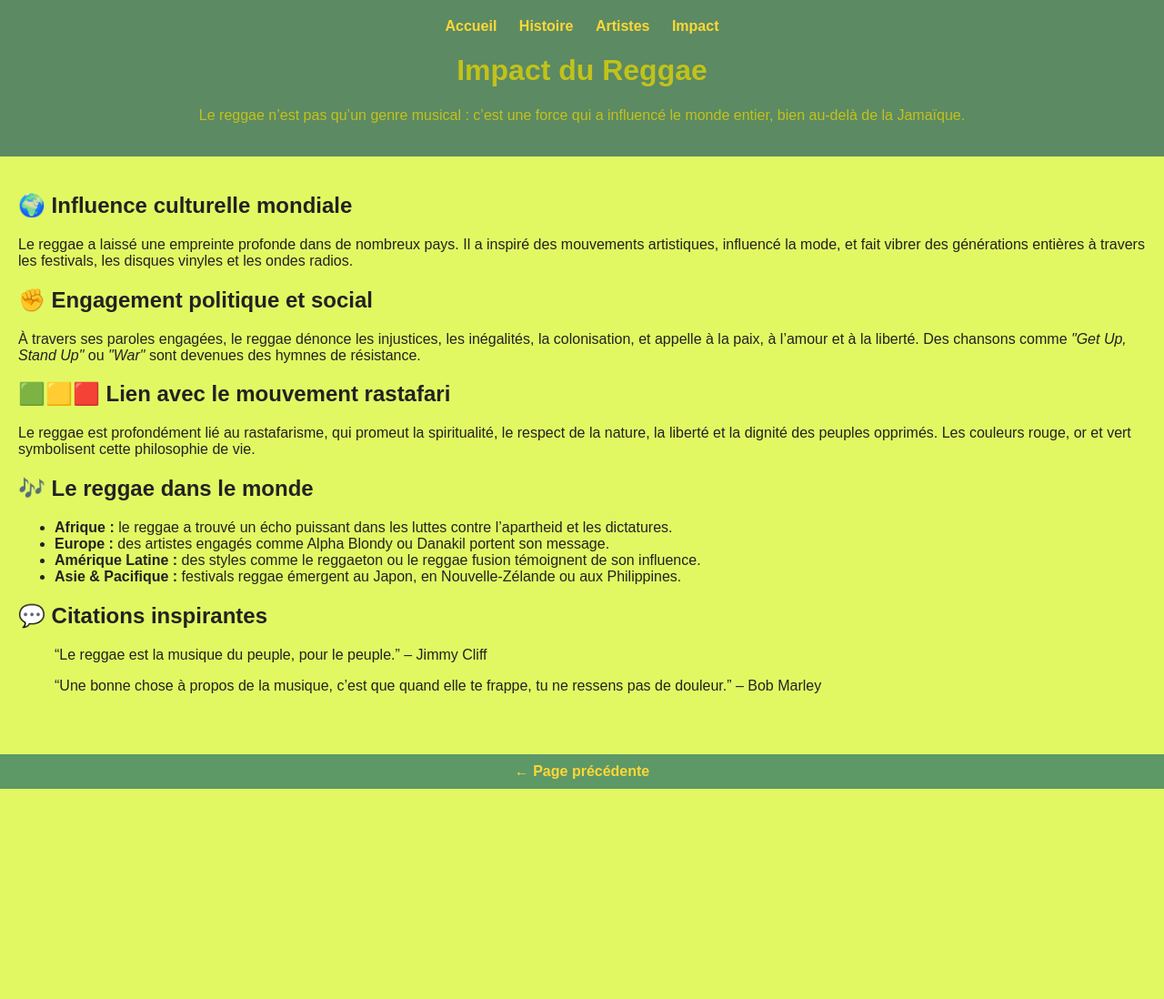
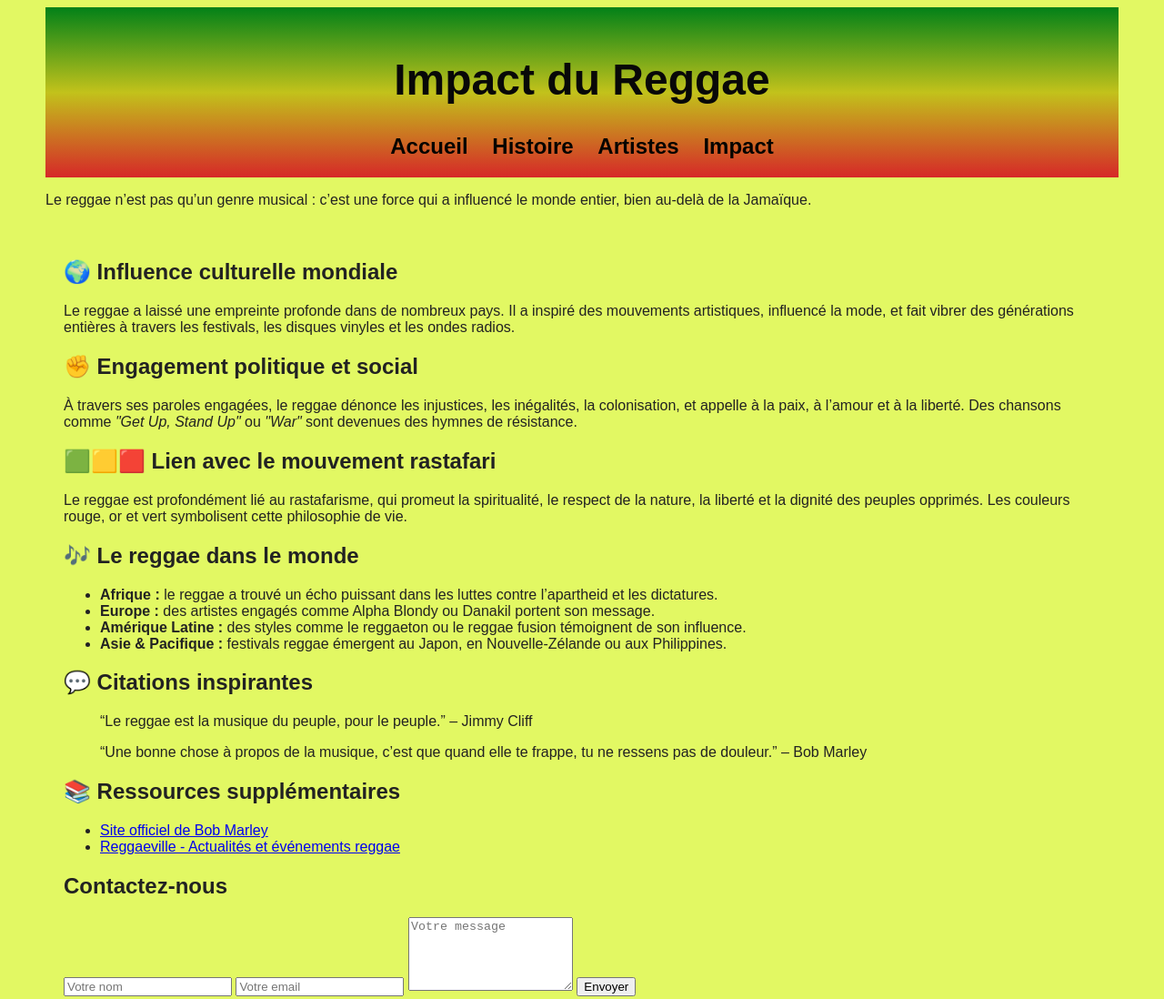
Before and after one commit to IsraelRodne/Reggae-Echos, a plain HTML site: page impact.html in a window 1280 px wide. Shown: the top 1098 px of the page at 91% size. Before the commit the page ends 867 px from the top, so only its background shows below. Drawn offline with Linux system fonts and the light colour scheme.

Commit message:
Mise à jour du README, artistes, impact et style

```diff
--- a/impact.html
+++ b/impact.html
@@ -8,17 +8,17 @@
 </head>
 <body>
   <header>
+    <h1>Impact du Reggae</h1>
   <nav>
-    <a href="../index.html">Accueil</a>
+    <a href="index.html">Accueil</a>
     <a href="histoire.html">Histoire</a>
     <a href="artistes.html">Artistes</a>
     <a href="impact.html">Impact</a>
   </nav>
+     </header>
 
+    <p>Le reggae n’est pas qu’un genre musical : c’est une force qui a influencé le monde entier, bien au-delà de la Jamaïque.</p>
 
-    <h1>Impact du Reggae</h1>
-    <p>Le reggae n’est pas qu’un genre musical : c’est une force qui a influencé le monde entier, bien au-delà de la Jamaïque.</p>
-  </header>
 
   <main>
     <section>
@@ -51,12 +51,35 @@
       <blockquote>“Le reggae est la musique du peuple, pour le peuple.” – Jimmy Cliff</blockquote>
       <blockquote>“Une bonne chose à propos de la musique, c’est que quand elle te frappe, tu ne ressens pas de douleur.” – Bob Marley</blockquote>
     </section>
-  </main>
+
+    <section>
+      <h2>📚 Ressources supplémentaires</h2>
+      <ul>
+        <li><a href="https://www.bobmarley.com/">Site officiel de Bob Marley</a></li>
+        <li><a href="https://www.reggaeville.com/">Reggaeville - Actualités et événements reggae</a></li>
+
+      </ul>
+    </section>
+
+<section>
+      <form class="contact-form" action="mailto:ton.email@example.com" method="POST" enctype="text/plain">
+    <h2>Contactez-nous</h2>
+    <input type="text" name="nom" placeholder="Votre nom" required>
+    <input type="email" name="email" placeholder="Votre email" required>
+    <textarea name="message" rows="5" placeholder="Votre message" required></textarea>
+    <button type="submit">Envoyer</button>
+  </form>
+    </section>
+    </main>
+
+
 
   <footer>
     <nav class="pagination">
       <a href="artistes.html">← Page précédente</a>
 
+
+
     </nav>
   </footer>
 </body>
--- a/style.css
+++ b/style.css
@@ -1,19 +1,40 @@
+
+header {
+  background: linear-gradient(
+    to bottom,
+    #028118,
+    #c2c21b,
+    #d62828
+  );
+  color: rgb(8, 8, 8);
+  padding: 20px;
+  text-align: center;
+  margin-left:0px;
+  margin-right:0px;
+  margin-top:0px
+
+}
+
+header {
+  margin: 0;
+  font-size: 1.5em;
+  min-height:50px;
+}
+
+
+
 body {
   background-color: #e2f863;
   font-family: Arial, sans-serif;
   color: #222;
-  margin: 0;
+  margin-left: 50px;
+  margin-right: 50px;
 }
 
-header {
-  background-color: #5b8a63;
-  color: rgb(194, 194, 27);
-  padding: 20px;
-  text-align: center;
-}
+
 
 nav a {
-  color: #fdd835;
+  color: #050400;
   margin: 10px;
   text-decoration: none;
   font-weight: bold;
@@ -29,9 +50,17 @@ img {
 }
 
 footer {
-  background-color: hsl(130, 24%, 48%);
-  color: white;
+  background: linear-gradient(
+    to top,
+    #028118,
+    #c2c21b,
+    #d62828
+  );
+  color: rgba(22, 21, 21, 0.76);
   text-align: center;
   padding: 10px;
-  margin-top: 30px;
+  width: 100%;
+  margin-left:0px;
+  margin-right:0px;
+  margin-bottom:0px
 }
```
Also changed, not shown: artistes.html (+22 -11 lines), 1 other file.
